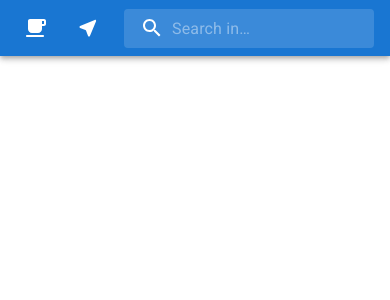
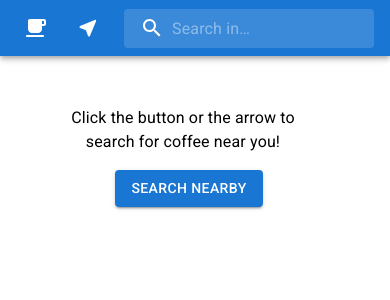
Before and after one commit to LoganPhilbrick/coffeeFinder, a React (Create React App) app: page / in a window 390 px wide. Shown: the top 300 px of the page. Built offline with nearby package versions, Linux system fonts and the light colour scheme; a web font is replaced by a local one.

Commit message:
added initial prompt w condtitional rendering

```diff
--- a/src/App.js
+++ b/src/App.js
@@ -1,6 +1,7 @@
 import { useState } from "react";
 import { fetchCoffeeData } from "./api";
-import { Container, Grid } from "@mui/material";
+import { Container, Grid, Button, Typography } from "@mui/material";
+import { useMediaQuery } from "@mui/material";
 import CoffeeCard from "./components/CoffeeCard";
 import Header from "./components/Header";
 
@@ -30,6 +31,8 @@ function App() {
     return `${(index + 1) * 0.1}s`;
   };
 
+  const isSmallScreen = useMediaQuery("(max-width:600px)");
+
   return (
     <div>
       <Header setLoaded={setLoaded} setInfo={setInfo} handleClick={handleClick} />
@@ -39,7 +42,7 @@ function App() {
 
       <Container maxWidth="lg">
         <Grid container spacing={3} justifyContent="center" style={{ marginBottom: "40px" }}>
-          {loaded &&
+          {loaded ? (
             info.map((item, index) => (
               <Grid item xs="auto" className="fade-in" key={index} style={{ animationDelay: calculateDelay(index) }}>
                 <CoffeeCard
@@ -51,7 +54,22 @@ function App() {
                   distance={item.distance}
                 />
               </Grid>
-            ))}
+            ))
+          ) : isSmallScreen ? (
+            <Grid container xs={8} direction="column" justifyContent="center" alignItems="center" style={{ minHeight: "20vh" }}>
+              <Typography textAlign="center">Click the button or the arrow to search for coffee near you!</Typography>
+              <Button variant="contained" onClick={handleClick} sx={{ ml: 1.5, mt: 2 }}>
+                Search Nearby
+              </Button>
+            </Grid>
+          ) : (
+            <Grid container direction="row" justifyContent="center" alignItems="center" style={{ minHeight: "20vh" }}>
+              <Typography>Click the button to search for coffee near you!</Typography>
+              <Button variant="contained" onClick={handleClick} sx={{ ml: 1.5 }}>
+                Search Nearby
+              </Button>
+            </Grid>
+          )}
         </Grid>
       </Container>
     </div>
```
